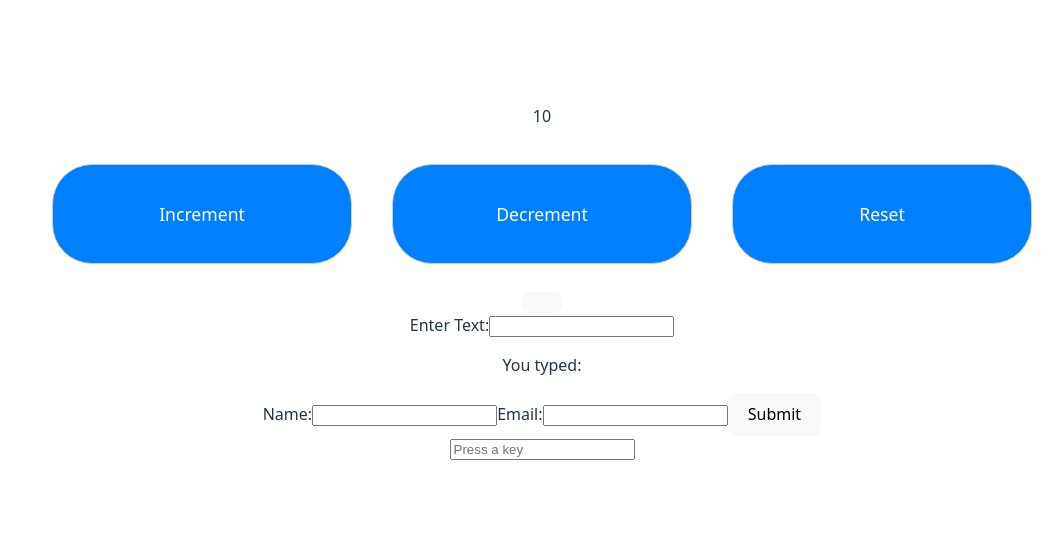
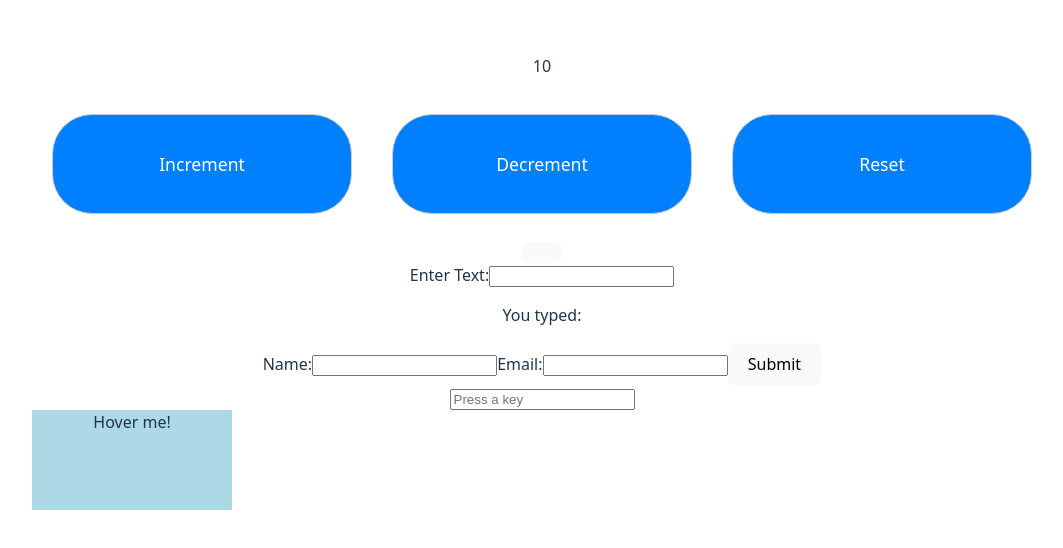
Before and after one commit to thenix05/Uek294, a React (Vite) app in the folder my-react-app/: page / in a window 1280 px wide. Shown: the part 126-674 px from the top of the page, without its empty margins (98-1161 px from the left). Built offline with nearby package versions, Linux system fonts and the light colour scheme.

Commit message:
onMouseEnter, onMouseLeave (Mausbewegung-Events)

```diff
--- a/my-react-app/src/App.jsx
+++ b/my-react-app/src/App.jsx
@@ -7,6 +7,7 @@ import MyButton from './components/MyButton'
 import MyInput from './components/MyInput'
 import MyForm from './components/MyForm'
 import MyKeyboardInput from './components/MyKeyboardInput'
+import MyHoverableDiv from './components/MyHoverableDiv'
 
 
 function App() {
@@ -17,6 +18,7 @@ function App() {
       <MyInput></MyInput>
       <MyForm></MyForm>
       <MyKeyboardInput></MyKeyboardInput>
+      <MyHoverableDiv></MyHoverableDiv>
     </div>
   )
 }
--- /dev/null
+++ b/my-react-app/src/components/MyHoverableDiv.jsx
@@ -0,0 +1,15 @@
+import styles from "./MyHoverableDiv.module.css";
+
+export default function MyHoverableDiv(){
+    const handleMouseEnter = (e) => {
+        console.log("Mouse entered the div!");
+    }
+    const handleMouseLeave = (e) => {
+        console.log("Mouse left the div!")
+    }
+    return(
+        <div className={styles.div} onMouseEnter={handleMouseEnter} onMouseLeave={handleMouseLeave} >
+            Hover me!
+        </div>
+    )
+}
--- /dev/null
+++ b/my-react-app/src/components/MyHoverableDiv.module.css
@@ -0,0 +1,5 @@
+.div {
+    width: 200px;
+    height: 100px;
+    background-color: lightblue;
+}
```
